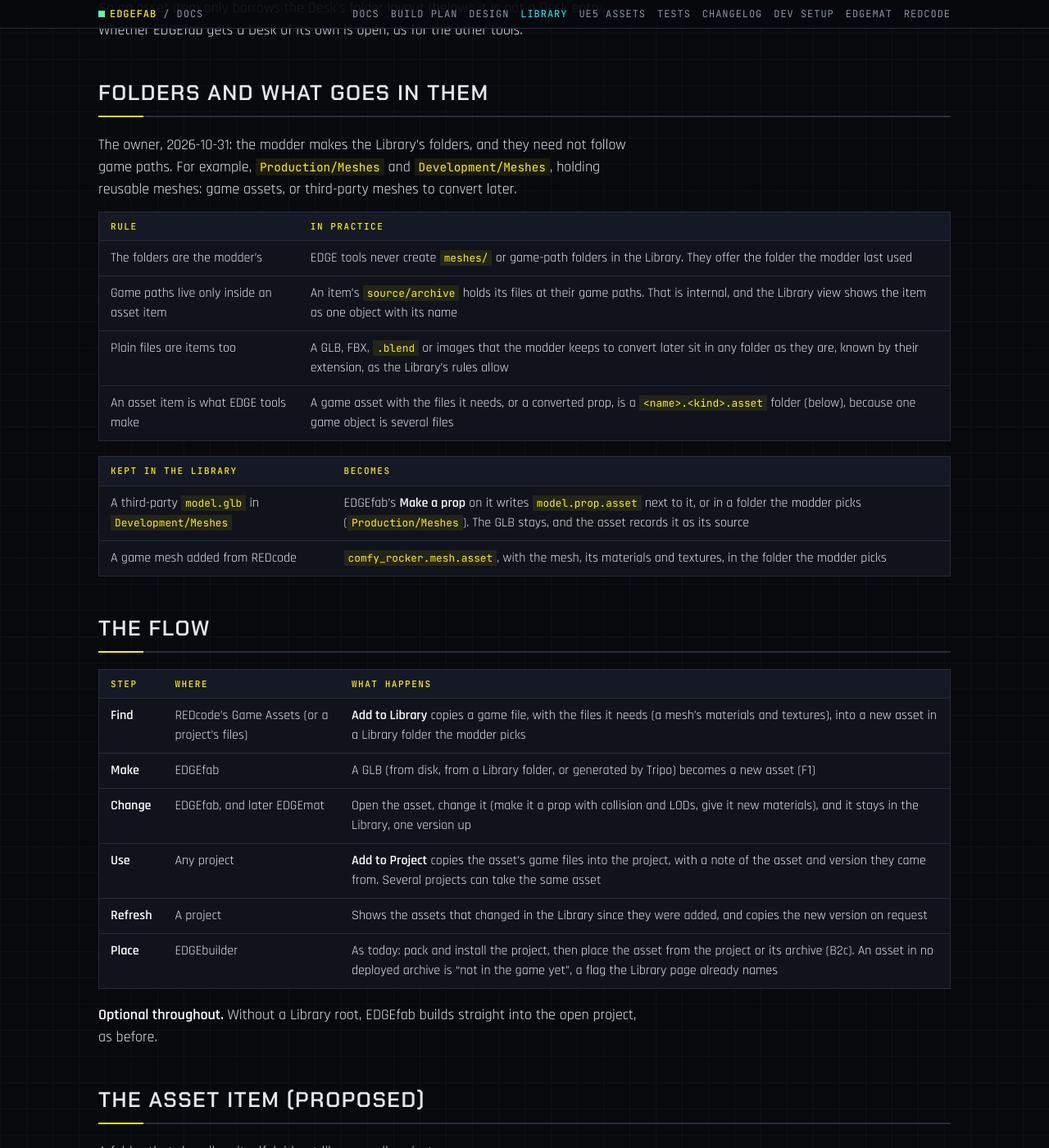
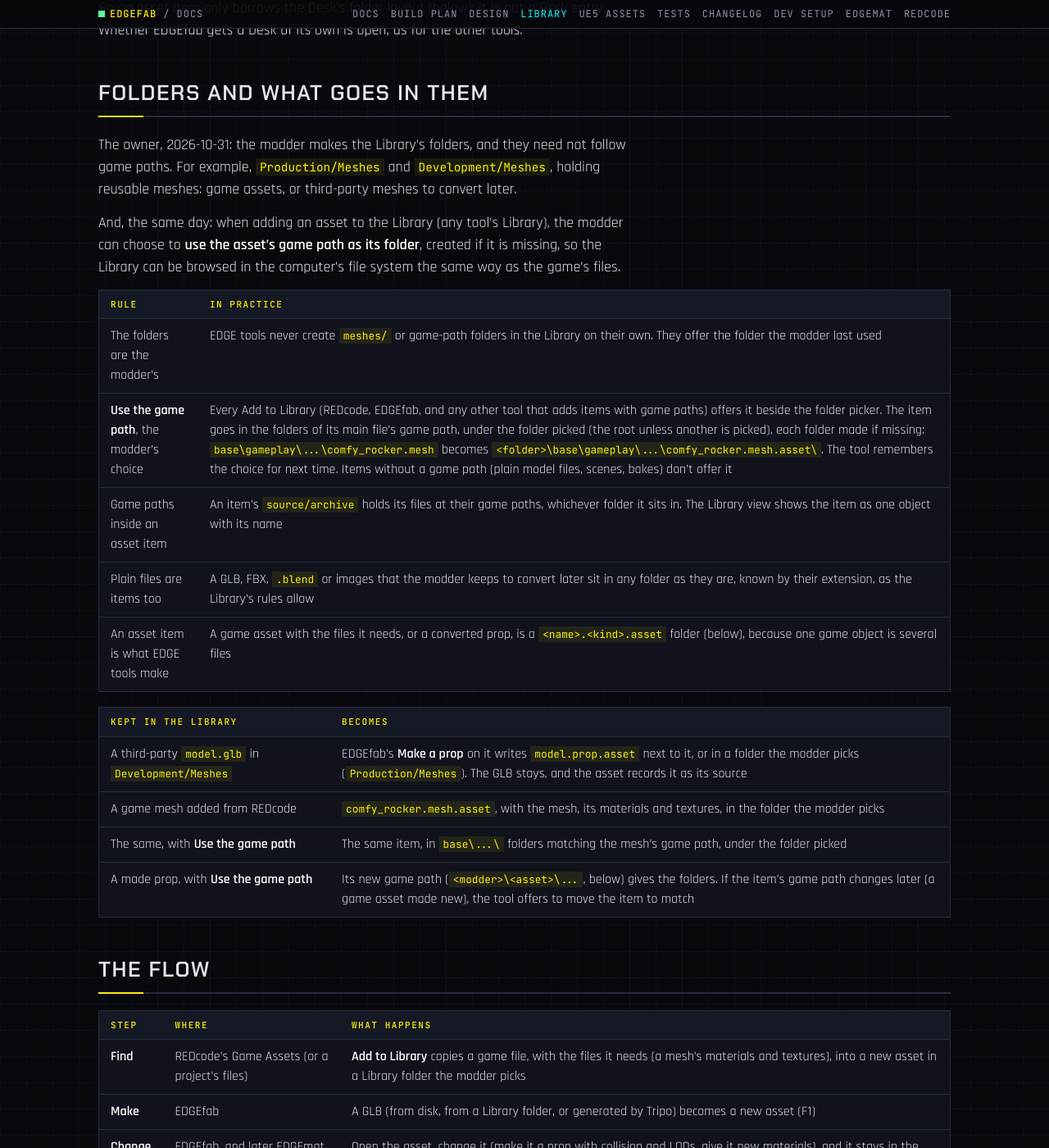
Before and after one commit to Edgemodders/EDGEfab, a Jekyll site: the page built from docs/library.md, in a window 1280 px wide and 1400 px high, scrolled down 1176 px. Shown: the whole window at 82% size. Built offline with Jekyll 4.4.1, drawn with Linux system fonts in a browser that asks for light colours; some of the changed text lies outside the part shown.

Commit message:
Library: Use the game path, the modder's choice of folders matching an asset's game path
Comments on EDGEbuilder #4 (shared rules) and REDcode #19 (Add to Library).

Co-Authored-By: Claude Opus 5.5 <noreply@anthropic.com>

```diff
--- a/docs/library.md
+++ b/docs/library.md
@@ -31,10 +31,13 @@ So an asset item only borrows the Desk's folder layout (below); it is not a Desk
 
 The owner, 2026-10-31: the modder makes the Library's folders, and they need not follow game paths. For example, `Production/Meshes` and `Development/Meshes`, holding reusable meshes: game assets, or third-party meshes to convert later.
 
+And, the same day: when adding an asset to the Library (any tool's Library), the modder can choose to **use the asset's game path as its folder**, created if it is missing, so the Library can be browsed in the computer's file system the same way as the game's files.
+
 | Rule | In practice |
 |---|---|
-| The folders are the modder's | EDGE tools never create `meshes/` or game-path folders in the Library. They offer the folder the modder last used |
-| Game paths live only inside an asset item | An item's `source/archive` holds its files at their game paths. That is internal, and the Library view shows the item as one object with its name |
+| The folders are the modder's | EDGE tools never create `meshes/` or game-path folders in the Library on their own. They offer the folder the modder last used |
+| **Use the game path**, the modder's choice | Every Add to Library (REDcode, EDGEfab, and any other tool that adds items with game paths) offers it beside the folder picker. The item goes in the folders of its main file's game path, under the folder picked (the root unless another is picked), each folder made if missing: `base\gameplay\...\comfy_rocker.mesh` becomes `<folder>\base\gameplay\...\comfy_rocker.mesh.asset\`. The tool remembers the choice for next time. Items without a game path (plain model files, scenes, bakes) don't offer it |
+| Game paths inside an asset item | An item's `source/archive` holds its files at their game paths, whichever folder it sits in. The Library view shows the item as one object with its name |
 | Plain files are items too | A GLB, FBX, `.blend` or images that the modder keeps to convert later sit in any folder as they are, known by their extension, as the Library's rules allow |
 | An asset item is what EDGE tools make | A game asset with the files it needs, or a converted prop, is a `<name>.<kind>.asset` folder (below), because one game object is several files |
 
@@ -42,6 +45,8 @@ The owner, 2026-10-31: the modder makes the Library's folders, and they need not
 |---|---|
 | A third-party `model.glb` in `Development/Meshes` | EDGEfab's **Make a prop** on it writes `model.prop.asset` next to it, or in a folder the modder picks (`Production/Meshes`). The GLB stays, and the asset records it as its source |
 | A game mesh added from REDcode | `comfy_rocker.mesh.asset`, with the mesh, its materials and textures, in the folder the modder picks |
+| The same, with **Use the game path** | The same item, in `base\...\` folders matching the mesh's game path, under the folder picked |
+| A made prop, with **Use the game path** | Its new game path (`<modder>\<asset>\...`, below) gives the folders. If the item's game path changes later (a game asset made new), the tool offers to move the item to match |
 
 ## The flow
 
@@ -104,8 +109,8 @@ A project's note of what it took, in its own folder (proposed): `source/library.
 | Tool | Its part | How |
 |---|---|---|
 | **EDGEfab** | Asset items: make, change, its Library view (the modder's folders with their assets and model files, open, Make a prop, Add to Project, Refresh). The first tool to need the Library may ask where to put it, offering `Documents\EDGE Library` | F1 |
-| **REDcode** | **Add to Library** on a file in Game Assets or a project, with the files it needs | [REDcode #19](https://github.com/Edgemodders/REDcode/issues/19), filed 2026-10-31. Doesn't block F1: F1's assets come from GLBs |
-| **EDGEbuilder** | Keeps the Library's shared rules (its Library page says they move to the platform's wiki once a second tool uses the Library; EDGEfab is the second). Its scenes and bakes; later its Browse and sector view may list Library assets | [EDGEbuilder #4](https://github.com/Edgemodders/EDGEbuilder/issues/4), filed 2026-10-31: assets in the shared rules, one came-from note per project |
+| **REDcode** | **Add to Library** on a file in Game Assets or a project, with the files it needs, and the **Use the game path** choice | [REDcode #19](https://github.com/Edgemodders/REDcode/issues/19), filed 2026-10-31. Doesn't block F1: F1's assets come from GLBs |
+| **EDGEbuilder** | Keeps the Library's shared rules (its Library page says they move to the platform's wiki once a second tool uses the Library; EDGEfab is the second). Its scenes and bakes; later its Browse and sector view may list Library assets | [EDGEbuilder #4](https://github.com/Edgemodders/EDGEbuilder/issues/4), filed 2026-10-31: assets in the shared rules, one came-from note per project; the **Use the game path** choice added there on 2026-10-31 |
 | **EDGEmat** | Later: a Desk entry saved to the Library, and new materials and looks on a Library asset | When EDGEmat gets there |
 
 ## Open
```
Also changed, not shown: CLAUDE.md (+1 -1 lines).
